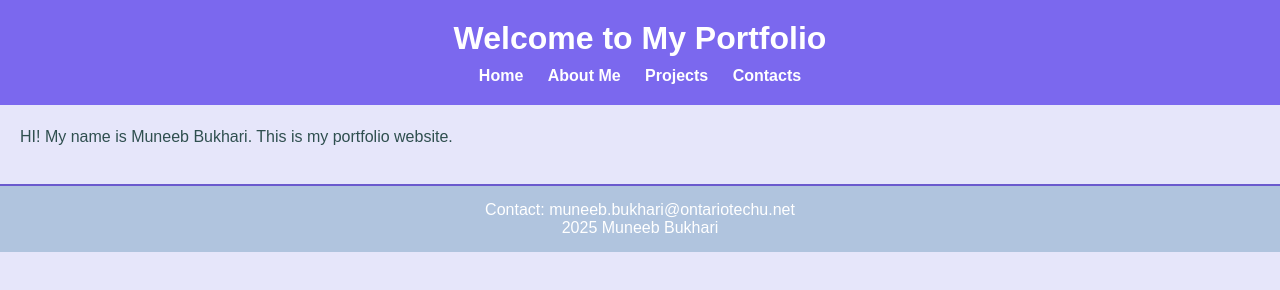
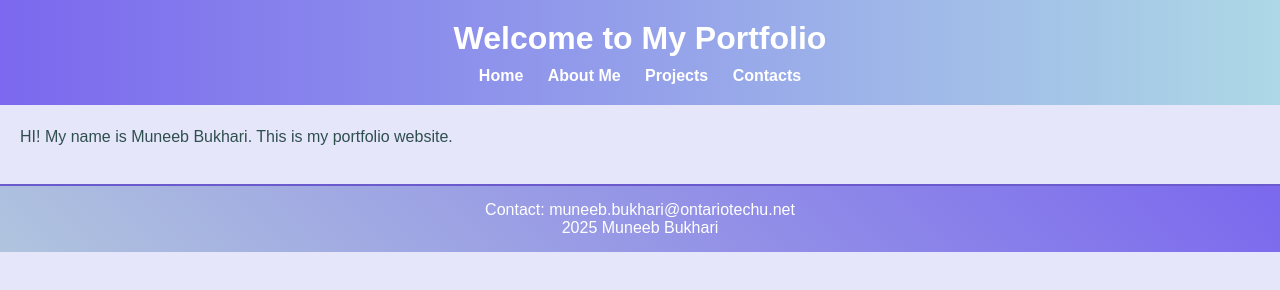
Before and after one commit to muneebbukhari-pixel/portfolio-site, a plain HTML site: page index.html in a window 1280 px wide. Drawn offline with Linux system fonts and the light colour scheme.

```diff
--- a/css/style.css
+++ b/css/style.css
@@ -11,7 +11,7 @@
 }
 
 header {
-    background: mediumslateblue;
+    background: linear-gradient(to right, mediumslateblue, lightblue);
     color: white;
     padding: 20px;
     text-align: center;
@@ -54,7 +54,7 @@
 }
 
 footer {
-    background-color: lightsteelblue;
+    background: linear-gradient(45deg, lightsteelblue, mediumslateblue);
     color: white;
     text-align: center;
     padding: 15px;
```
Also changed, not shown: 1 other file.
